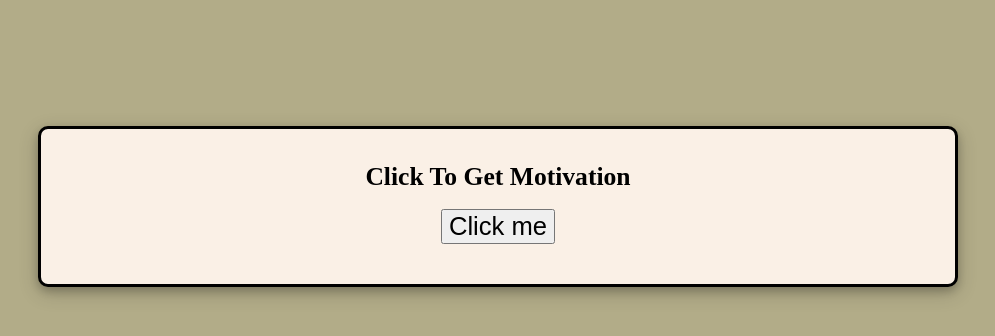
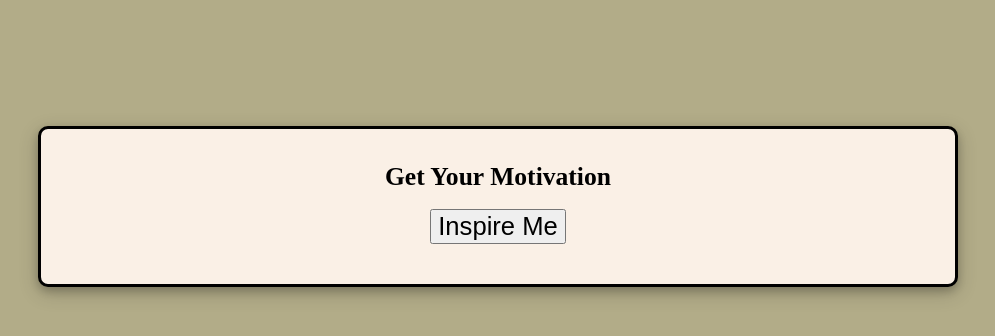
Before and after one commit to AryaDharkar/MotivationApp-Intern1, a plain HTML site: page index.html in a window 1280 px wide. Shown: the whole page, without its empty margins (142-1137 px from the left). Drawn offline with Linux system fonts and the light colour scheme.

Commit message:
Value for button + h1 message

```diff
--- a/index.html
+++ b/index.html
@@ -28,9 +28,9 @@
 	<body>
 		<center>
 			<div class="container" id="box">
-				<h1>Click To Get Motivation</h1>
+				<h1>Get Your Motivation</h1>
 				<form onsubmit="show()">
-					<input type="submit" value="Click me" />
+					<input type="submit" value="Inspire Me" />
 				</form>
 				<h2 id="msg"></h2>
 				<h2 id="author"></h2>
```
